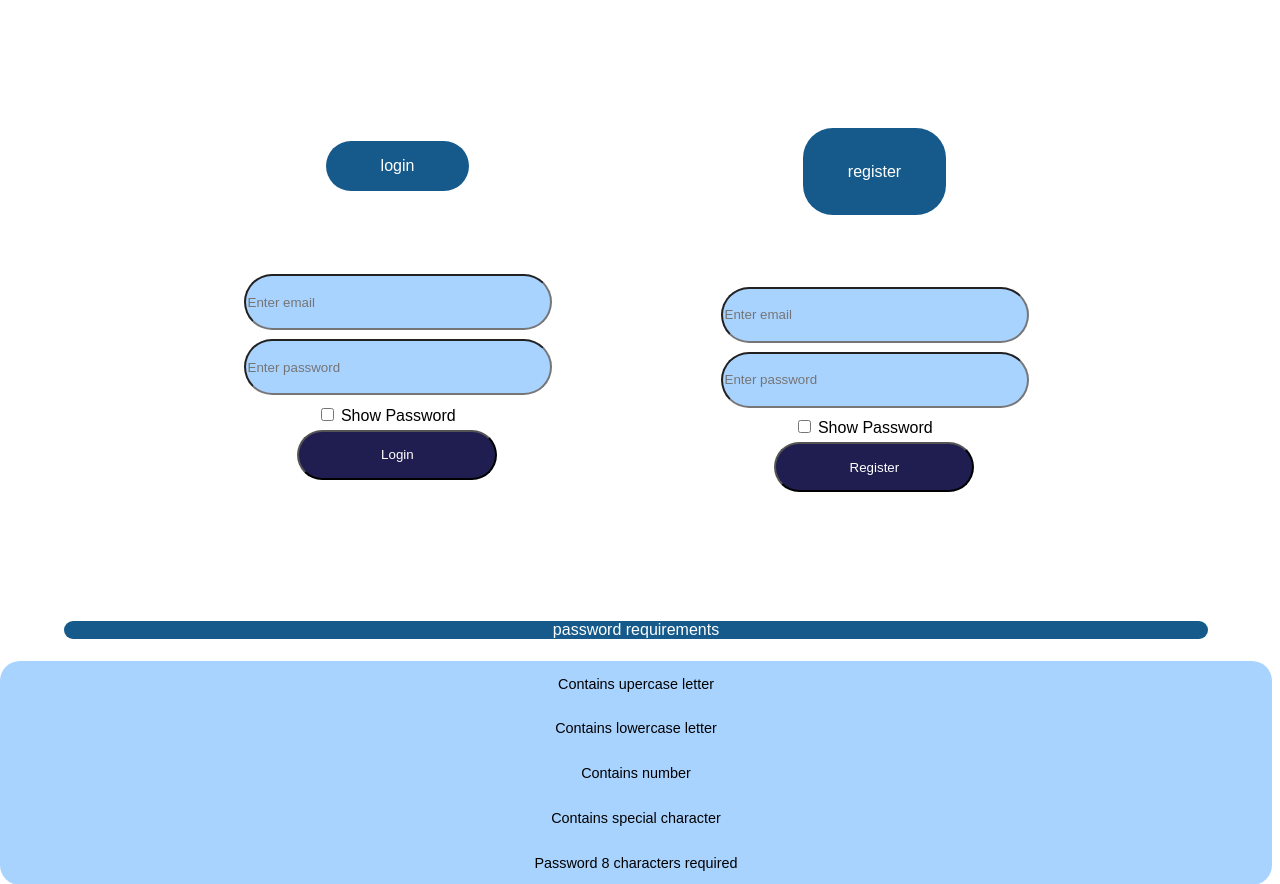
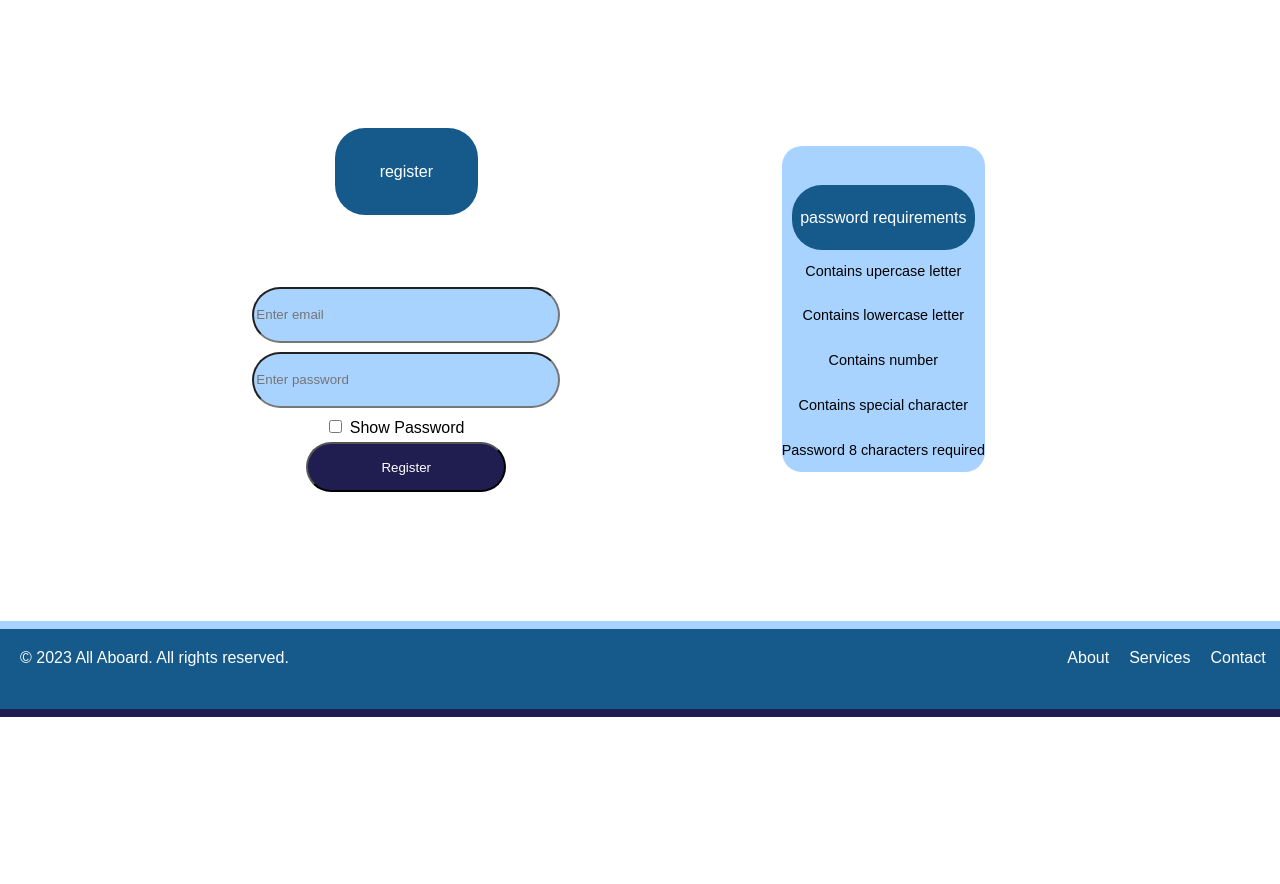
Before and after one commit to NotDetective/allaboard, a PHP site: page /register-page.php in a window 1280 px wide; the page is wider, and only the part inside the window is pictured. Shown: the part 80-964 px from the top of that part. After the commit the page ends 797 px from the top of that part, so only its background shows below. Run offline with PHP 8.4, Linux system fonts and the light colour scheme.

Commit message:
fixed the register page
did the same thing as in the last logina nd register branch but the push did not work correctly

```diff
--- a/css/account.css
+++ b/css/account.css
@@ -130,8 +130,7 @@ button:hover {
 }
 
 .login-title{
-    margin-bottom: 2%;
-    height: 10%;
+    height: 5%;
     width: 60%;
     background-color: var(--bl);
     color: var(--w);
--- a/register-page.php
+++ b/register-page.php
@@ -22,20 +22,6 @@
 
     <main>
         <div class="login-and-register-flexBox">
-            <div class="login-flexBox">
-                <div class="login-title">login</div>
-                <form name="login" action="pages/login.php" method="POST">
-                    <input id="emailLogin" name="emailLogin" type="text" placeholder="Enter email" require>
-
-                    <input id="passwordLogin" name="passwordLogin" type="password" placeholder="Enter password" require>
-
-                    <div class="checkbox">
-                        <input type="checkbox" onclick="showPasswordLogin()"> Show Password
-                    </div>
-
-                    <button name="loginSubmit" type="submit" onclick="loginFunction()">Login</button>
-                </form>
-            </div>
             <div class="register-flexBox">
             <div class="register-title">register</div>
 
@@ -52,11 +38,8 @@
                 </form>
             </div>
 
-
-
-        </div>
+            <div class="password-requirements">
                     <div class="password-requirements-title">password requirements</div>
-        <div class="password-requirements">
                     <div>
                         <p id="passwordRequirementsUpercase">Contains upercase letter</p>
                     </div>
@@ -73,6 +56,8 @@
                         <p id="passwordRequirementsLength">Password 8 characters required</p>
                     </div>
             </div>
+        </div>
+
         </div>
 
     </main>
```
Lines whose indentation alone changed are shown as unchanged.
